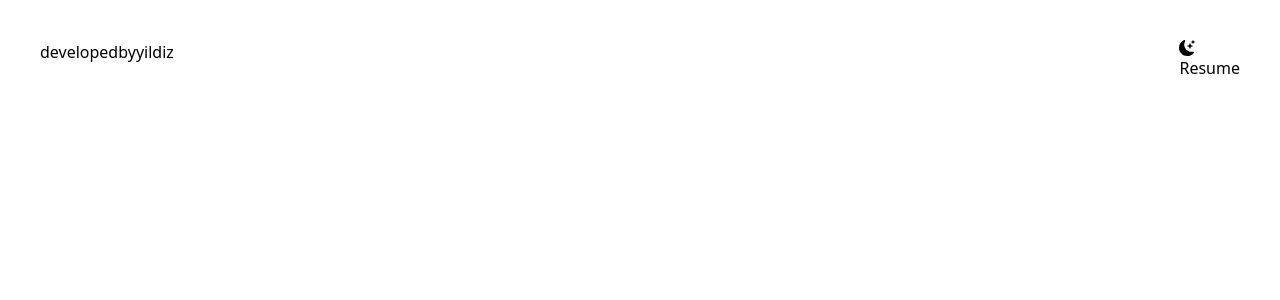
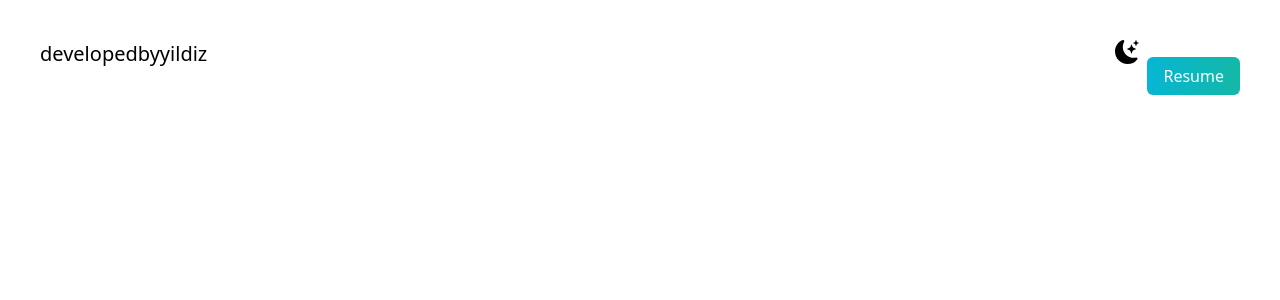
Before and after one commit to yildiztugba/Website-with-Tailwind, a Next.js app: page / in a window 1280 px wide. Shown: the top 300 px of the page. Built offline with nearby package versions, Linux system fonts and the light colour scheme.

Commit message:
css for h1,a,bsfillmoonstartsfill

```diff
--- a/src/app/page.js
+++ b/src/app/page.js
@@ -12,13 +12,13 @@ export default function Home() {
 
       <section className="min-h-screen">
         <nav className="py-10 mb-12 flex justify-between">
-          <h1>developedbyyildiz</h1>
+          <h1 className="text-xl">developedbyyildiz</h1>
           <ul>
             <li>
-              <BsFillMoonStarsFill />
+              <BsFillMoonStarsFill className="cursor-pointer text-2xl"/>
             </li>
             <li>
-              <a href="#">Resume</a>
+              <a className="bg-gradient-to-r from-cyan-500 to-teal-500 text-white px-4 py-2 rounded-md ml-8" href="#">Resume</a>
             </li>
           </ul>
         </nav>
```
